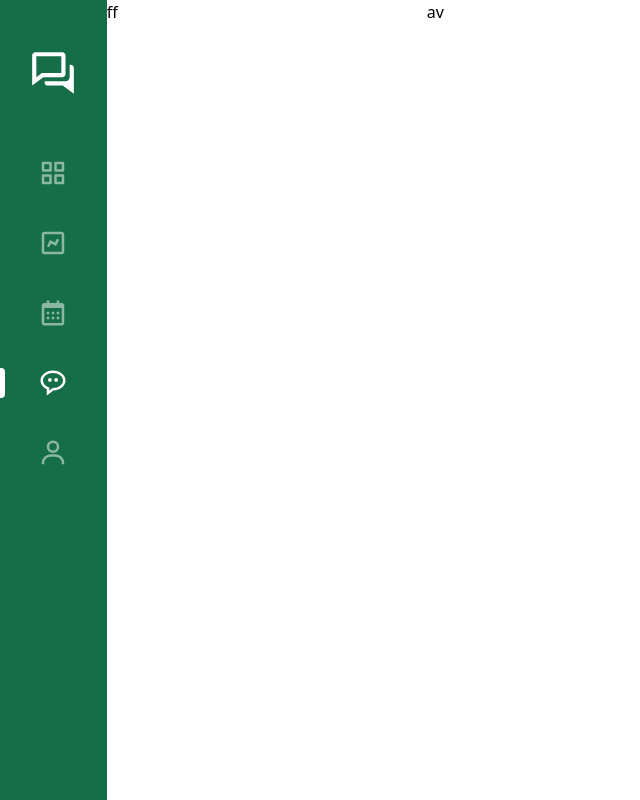
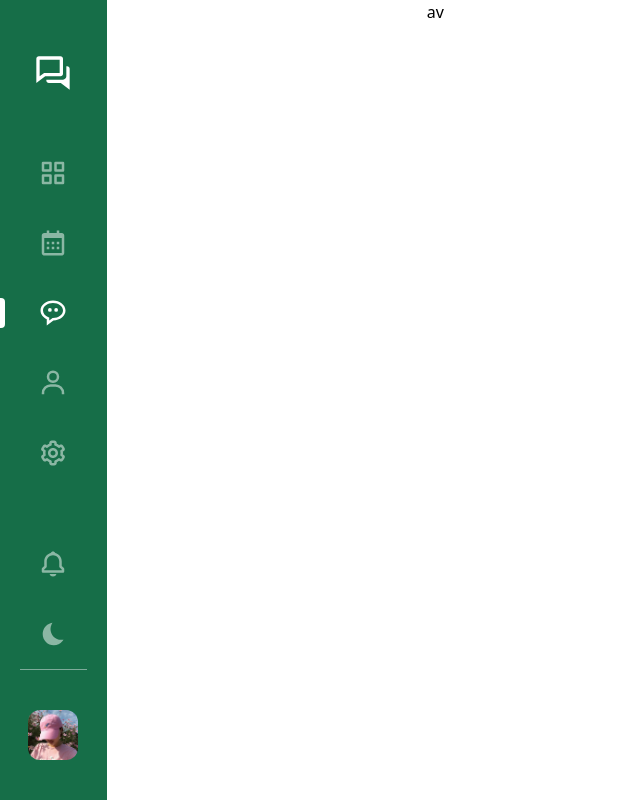
Before and after one commit to fatemeh19/mychat, a Next.js app in the folder frontend/: page / in a window 1280 px wide. Shown: the whole page, without its empty margins (0-640 px from the left). Built offline with nearby package versions, Linux system fonts and the light colour scheme.

Commit message:
Completing the sidebar style component

```diff
--- a/frontend/src/components/leftSideMainPage/index.tsx
+++ b/frontend/src/components/leftSideMainPage/index.tsx
@@ -10,7 +10,7 @@ export default function LeftSideMainPage(){
                 <SideBar />
             </div>
             <div className="col-span-3 ">
-                ff
+
             </div>
         </div>
     )
--- /dev/null
+++ b/frontend/src/components/leftSideMainPage/sidebar/bottomIcons.tsx
@@ -0,0 +1,21 @@
+"use client"
+
+import NotificationIcon from "./icons/notification";
+import MoonIcon from "./icons/moon";
+import Image from "next/image"
+
+export default function BottomIcons(){
+
+    return (
+
+            <div className="absolute w-full px-5 bottom-10">
+                <NotificationIcon />
+                <MoonIcon />
+                <hr className="w-full text-gray-300  opacity-[.5]" />
+                <div className='flex justify-center mt-10'>
+                    <Image src={'/images/girl-profile3.jpg'} className="rounded-xl" width={50} height={50} alt="profile-icon" />
+                </div>
+            </div>
+
+    )
+}
--- a/frontend/src/components/leftSideMainPage/sidebar/icons/chart.tsx
+++ /dev/null
@@ -1,13 +0,0 @@
-"use client"
-
-import { BiChart } from "react-icons/bi";
-export default function ChartIcon(){
-
-    return (
-
-        <div className="flex justify-center py-5">
-            <BiChart className="text-white cursor-pointer opacity-[.5] w-[30px] h-[30px]" />
-        </div>
-
-    )
-}
--- a/frontend/src/components/leftSideMainPage/sidebar/icons/logo.tsx
+++ b/frontend/src/components/leftSideMainPage/sidebar/icons/logo.tsx
@@ -6,7 +6,7 @@ export default function LogoIcon(){
     return (
 
             <div className="flex justify-center mb-10">
-                <BiConversation className="text-white cursor-pointer w-[50px] h-[50px]" />
+                <BiConversation className="text-white cursor-pointer w-[40px] h-[50px]" />
             </div>
 
     )
--- /dev/null
+++ b/frontend/src/components/leftSideMainPage/sidebar/icons/moon.tsx
@@ -0,0 +1,13 @@
+"use client"
+
+import { IoIosMoon } from "react-icons/io";
+export default function MoonIcon(){
+
+    return (
+
+        <div className="flex justify-center py-5">
+            <IoIosMoon className="text-white cursor-pointer opacity-[.5] w-[30px] h-[30px]" />
+        </div>
+
+    )
+}
--- /dev/null
+++ b/frontend/src/components/leftSideMainPage/sidebar/icons/notification.tsx
@@ -0,0 +1,13 @@
+"use client"
+
+import { BiBell } from "react-icons/bi";
+export default function NotificationIcon(){
+
+    return (
+
+        <div className="flex justify-center py-5">
+            <BiBell className="text-white cursor-pointer opacity-[.5] w-[30px] h-[30px]" />
+        </div>
+
+    )
+}
--- /dev/null
+++ b/frontend/src/components/leftSideMainPage/sidebar/icons/setting.tsx
@@ -0,0 +1,13 @@
+"use client"
+
+import { BiCog } from "react-icons/bi";
+export default function SettingIcon(){
+
+    return (
+
+        <div className="flex justify-center py-5">
+            <BiCog className="text-white cursor-pointer opacity-[.5] w-[30px] h-[30px]" />
+        </div>
+
+    )
+}
--- /dev/null
+++ b/frontend/src/components/leftSideMainPage/sidebar/icons/sun.tsx
@@ -0,0 +1,13 @@
+"use client"
+
+import { IoIosSunny } from "react-icons/io";
+export default function SunIcon(){
+
+    return (
+
+        <div className="flex justify-center py-5">
+            <IoIosSunny className="text-white cursor-pointer opacity-[.5] w-[30px] h-[30px]" />
+        </div>
+
+    )
+}
--- a/frontend/src/components/leftSideMainPage/sidebar/index.tsx
+++ b/frontend/src/components/leftSideMainPage/sidebar/index.tsx
@@ -2,20 +2,24 @@
 
 import LogoIcon from "./icons/logo";
 import DashbordIcon from "./icons/dashbord";
-import ChartIcon from "./icons/chart";
 import ChatIcon from "./icons/chat";
 import ContactsIcon from "./icons/contacts";
 import CalenderIcon from "./icons/calender";
+import SettingIcon from "./icons/setting";
+import BottomIcons from "./BottomIcons";
+
+
 export default function SideBar(){
 
     return (
-        <div className="h-screen bg-mainColor  pt-12">
+        <div className="h-screen bg-mainColor relative pt-12">
             <LogoIcon />
             <DashbordIcon />
-            <ChartIcon />
             <CalenderIcon />
             <ChatIcon />
             <ContactsIcon />
+            <SettingIcon />
+            <BottomIcons />
         </div>
     )
 }
```
Also changed, not shown: frontend/public/images/girl-profile3.jpg (added).
